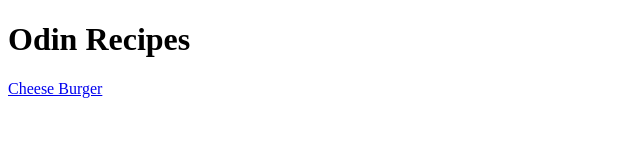
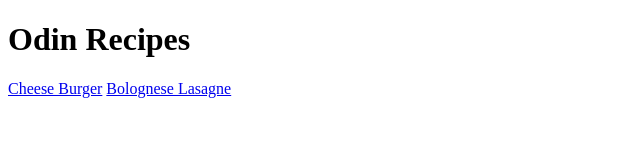
Before and after one commit to ThaboKenosi1/Odin-Recipes, a plain HTML site: page index.html in a window 1280 px wide. Shown: the whole page, without its empty margins (0-640 px from the left). Drawn offline with Linux system fonts and the light colour scheme.

Commit message:
Update index.html

```diff
--- a/index.html
+++ b/index.html
@@ -13,6 +13,7 @@
     Odin Recipes
 </h1>
 <a href ="Recipes/Cheese burger.html">Cheese Burger</a>
+<a href ="Recipes/Lasagne.html">Bolognese Lasagne</a>
 </body>
 
 
```
